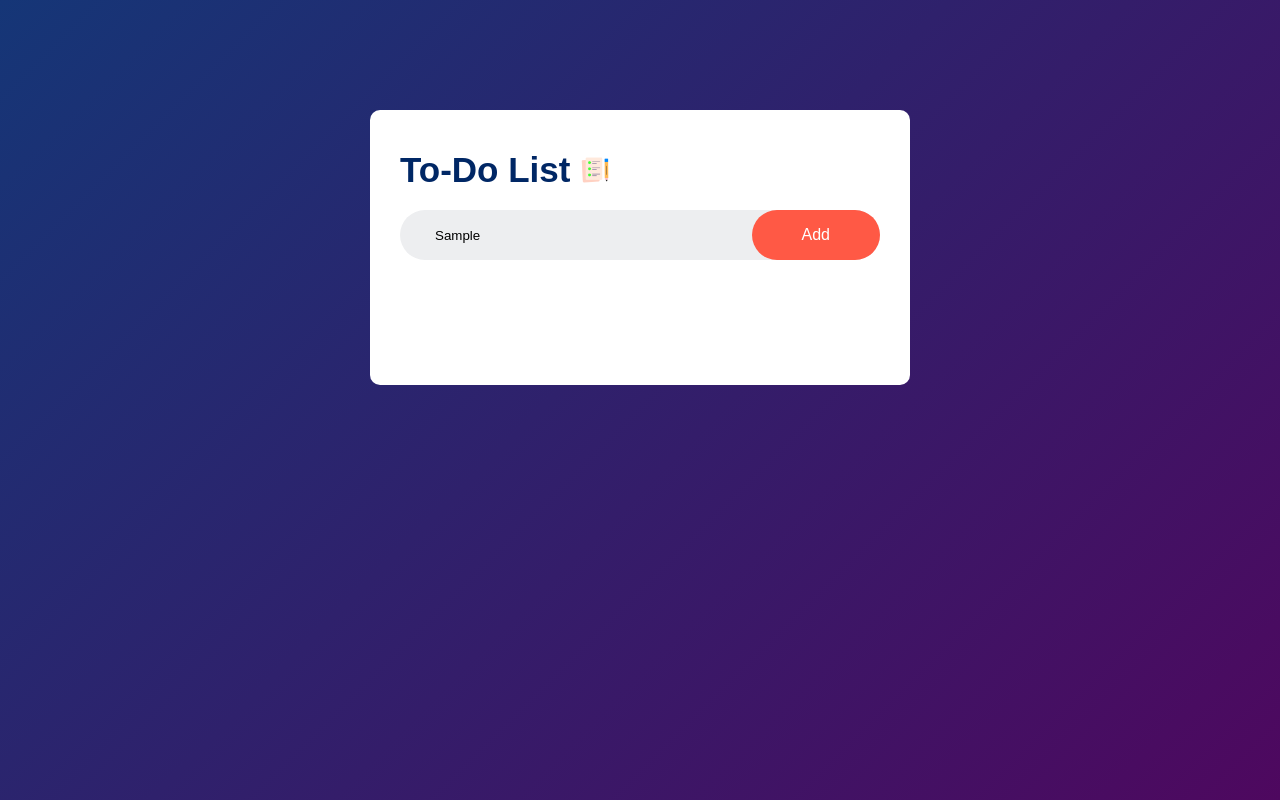
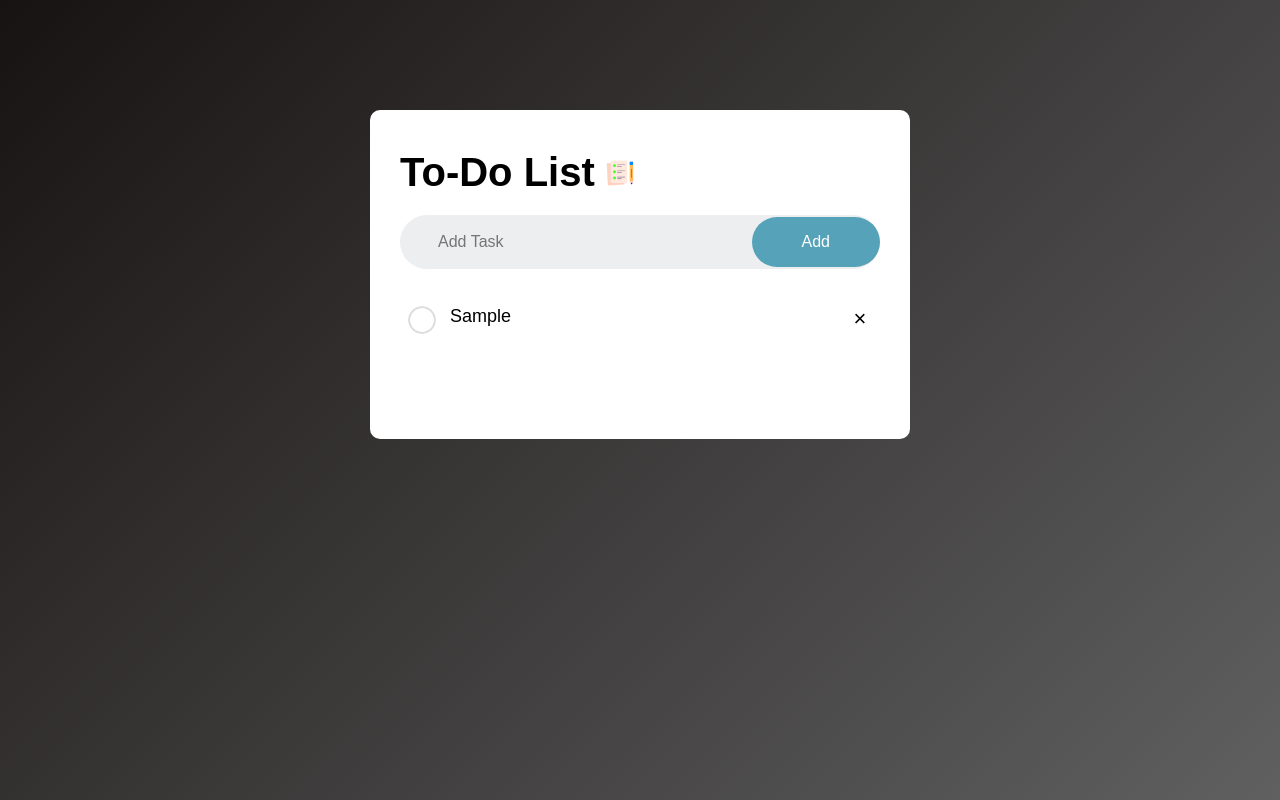
Before and after one commit to JuanLinaresOrihuela/to-do-list-web-app, a plain HTML site: page index.html in a window 1280 px wide. Both pictures are taken after typing "Sample" into the empty fields and a click on the button "Add". Drawn offline with Linux system fonts and the light colour scheme.

Commit message:
To Do List App

```diff
--- a/index.html
+++ b/index.html
@@ -12,9 +12,14 @@
                 <h2>To-Do List <img src="images/icon.png"></h2>
                 <div class="row">
                     <input type="text" id="input-box" placeholder="Add Task">
-                    <button>Add</button>
+                    <button onclick="addTask()">Add</button>
                 </div>
-            </div>
+                <ul id="list-container">
+                    <!-- <li class="checked">Task 1</li>
+                    <li>Task 2 </li>
+                    <li>Task 3</li> -->
+                </ul>
         </div>
+        <script src="script.js"></script>
     </body>
 </html>
--- /dev/null
+++ b/script.js
@@ -0,0 +1,36 @@
+const inputBox = document.getElementById("input-box");
+const listContainer = document.getElementById("list-container");
+
+function addTask(){
+    if (inputBox.value === '') {
+        alert("You must write something");
+    } else {
+        let li = document.createElement("li");
+        li.innerHTML = inputBox.value;
+        listContainer.appendChild(li);
+        let span = document.createElement("span");
+        span.innerHTML = "\u00d7";
+        li.appendChild(span);
+    }
+    inputBox.value = "";
+    saveData();
+}
+
+listContainer.addEventListener("click", function(e){
+    if (e.target.tagName === "LI") {
+        e.target.classList.toggle("checked");
+        saveData();
+    } else if (e.target.tagName === "SPAN") {
+        e.target.parentElement.remove();
+        saveData();
+    }
+}, false);
+
+function saveData() {
+    localStorage.setItem("data", listContainer.innerHTML);
+}
+
+function showTask() {
+    listContainer.innerHTML = localStorage.getItem("data");
+}
+showTask();
--- a/style.css
+++ b/style.css
@@ -8,25 +8,25 @@
 .container {
     width: 100%;
     min-height: 100vh;
-    background: linear-gradient(135deg, #153677, #4e085f);
+    background: linear-gradient(135deg, rgb(24, 19, 19), rgb(96, 96, 96));
     padding: 10px;
 }
 
 .todo-app {
     width: 100%;
     max-width: 540px;
-    background: #fff;
+    background: white;
     margin: 100px auto 20px;
     padding: 40px 30px 100px;
     border-radius: 10px;
 }
 
 .todo-app h2 {
-    color: #002765;
+    color: black;
     display: flex;
     align-items: center;
     margin-bottom: 20px;
-    font-size: 35px;
+    font-size: 40px;
 }
 
 .todo-app h2 img {
@@ -42,6 +42,7 @@
     border-radius: 30px;
     padding-left: 20px;
     margin-bottom: 25px;
+    margin-top: 20px;
 }
 
 input {
@@ -49,17 +50,66 @@ input {
     border: none;
     outline: none;
     background: transparent;
-    padding: 15px;
-    font-weight: 14px;
+    padding: 18px;
+    font-weight: 10px;
+    font-size: 16px;
 }
 
 button {
     border: none;
     outline: none;
     padding: 16px 50px;
-    background: #ff5945;
+    background: rgb(86, 162, 185);
     color: #fff;
     font-size: 16px;
     cursor:pointer;
     border-radius: 40px;
 }
+
+ul li {
+    list-style: none;
+    font-size: 18px;
+    padding: 12px 8px 12px 50px;
+    user-select: none;
+    cursor: pointer;
+    position: relative;
+}
+
+ul li::before {
+    content: '';
+    position: absolute;
+    height: 28px;
+    width: 28px;
+    border-radius: 50%;
+    background-image: url(images/unchecked.png);
+    background-size: cover;
+    background-position: center;
+    top: 12px;
+    left: 8px;
+}
+
+ul li.checked {
+    color: #555;
+    text-decoration: line-through;
+}
+
+ul li.checked::before {
+    background-image: url(/images/checked.png);
+}
+
+ul li span {
+    position: absolute;
+    right: 0;
+    top: 5px;
+    width: 40px;
+    height: 40px;
+    font-size: 22px;
+    color: black;
+    line-height: 40px;
+    text-align: center;
+    border-radius: 50%;
+}
+
+ul li span:hover {
+    background: rgb(96, 96, 96);
+}
```
